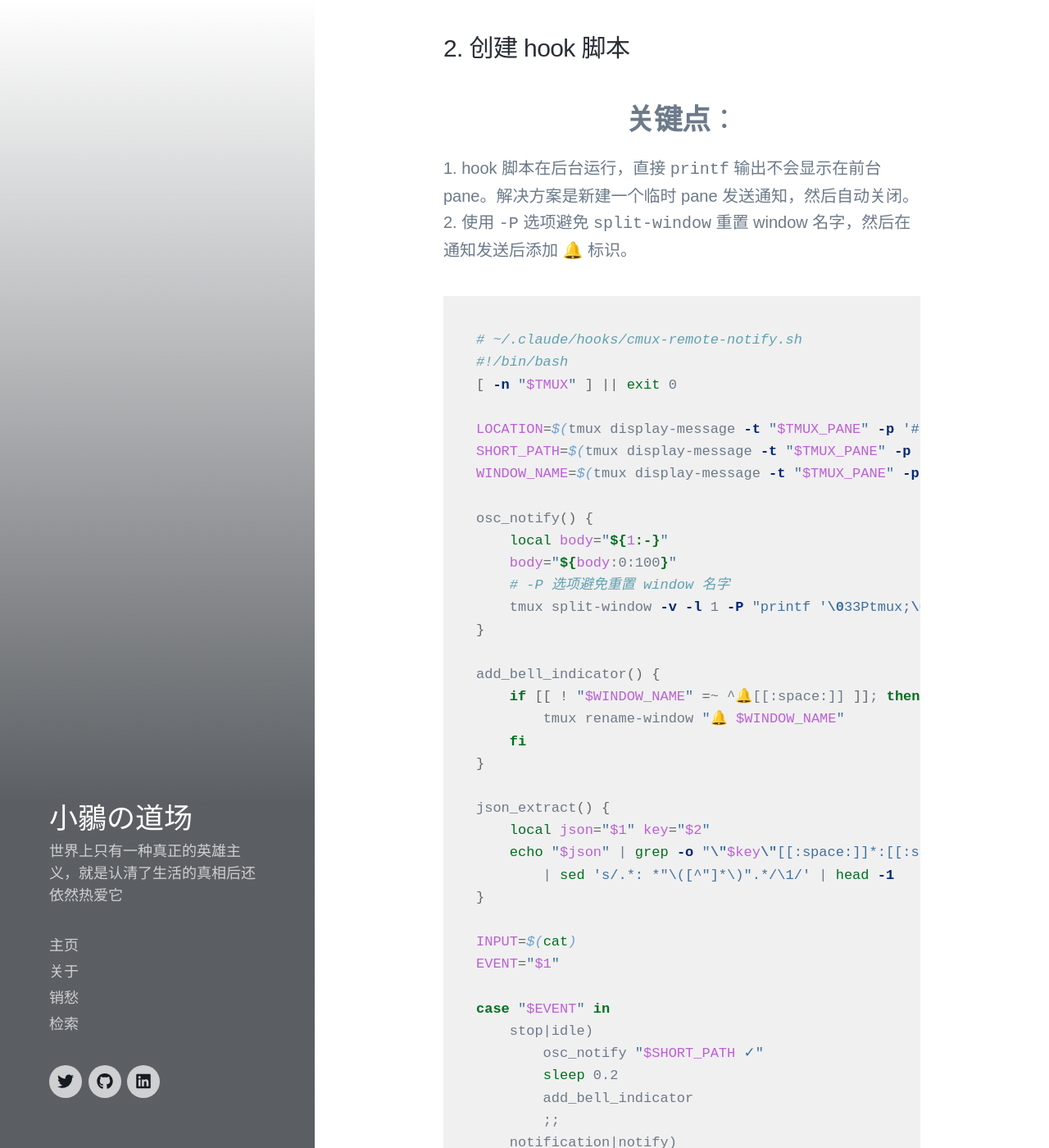
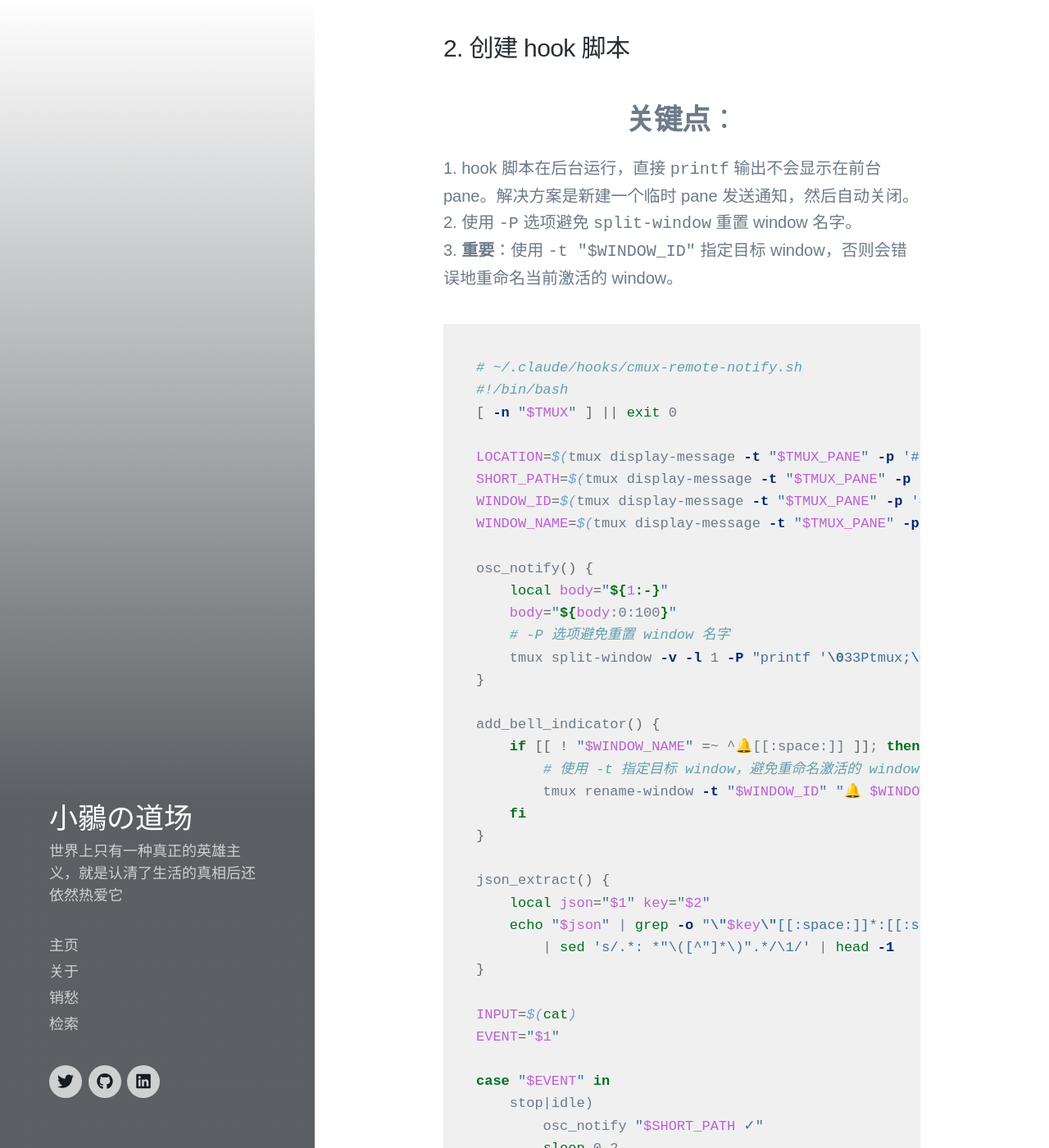
Before and after one commit to jamespan/ruodojo, a Jekyll site: the page built from _posts/2026-03-27-remote-claude-code-notifications.md, in a window 1280 px wide and 1400 px high, scrolled down 2356 px. Shown: the whole window at 82% size. Built offline with Jekyll 4.4.1, drawn with Linux system fonts in a browser that asks for light colours; some web fonts are replaced.

Commit message:
Fix: Use -t $WINDOW_ID to target correct window for 🔔 indicator
The hook script runs in background, so `tmux rename-window` would
incorrectly rename the currently active window instead of the
Claude Code window. Added WINDOW_ID variable and -t flag.

Co-Authored-By: Claude Opus 4.6 <noreply@anthropic.com>

````diff
--- a/_posts/2026-03-27-remote-claude-code-notifications.md
+++ b/_posts/2026-03-27-remote-claude-code-notifications.md
@@ -65,7 +65,8 @@ set -ga terminal-overrides ',*:allow-passthrough=on'
 
 > **关键点**：
 > 1. hook 脚本在后台运行，直接 `printf` 输出不会显示在前台 pane。解决方案是新建一个临时 pane 发送通知，然后自动关闭。
-> 2. 使用 `-P` 选项避免 `split-window` 重置 window 名字，然后在通知发送后添加 🔔 标识。
+> 2. 使用 `-P` 选项避免 `split-window` 重置 window 名字。
+> 3. **重要**：使用 `-t "$WINDOW_ID"` 指定目标 window，否则会错误地重命名当前激活的 window。
 
 ```bash
 # ~/.claude/hooks/cmux-remote-notify.sh
@@ -74,6 +75,7 @@ set -ga terminal-overrides ',*:allow-passthrough=on'
 
 LOCATION=$(tmux display-message -t "$TMUX_PANE" -p '#{session_name}:#{window_index}')
 SHORT_PATH=$(tmux display-message -t "$TMUX_PANE" -p '#{pane_current_path}' | sed 's/.*\/\(.*\/.*\)/\1/')
+WINDOW_ID=$(tmux display-message -t "$TMUX_PANE" -p '#{window_id}')
 WINDOW_NAME=$(tmux display-message -t "$TMUX_PANE" -p '#{window_name}')
 
 osc_notify() {
@@ -85,7 +87,8 @@ osc_notify() {
 
 add_bell_indicator() {
     if [[ ! "$WINDOW_NAME" =~ ^🔔[[:space:]] ]]; then
-        tmux rename-window "🔔 $WINDOW_NAME"
+        # 使用 -t 指定目标 window，避免重命名激活的 window
+        tmux rename-window -t "$WINDOW_ID" "🔔 $WINDOW_NAME"
     fi
 }
 
````
Also changed, not shown: _posts/2026-03-27-remote-claude-code-notifications-en.md (+5 -2 lines).
